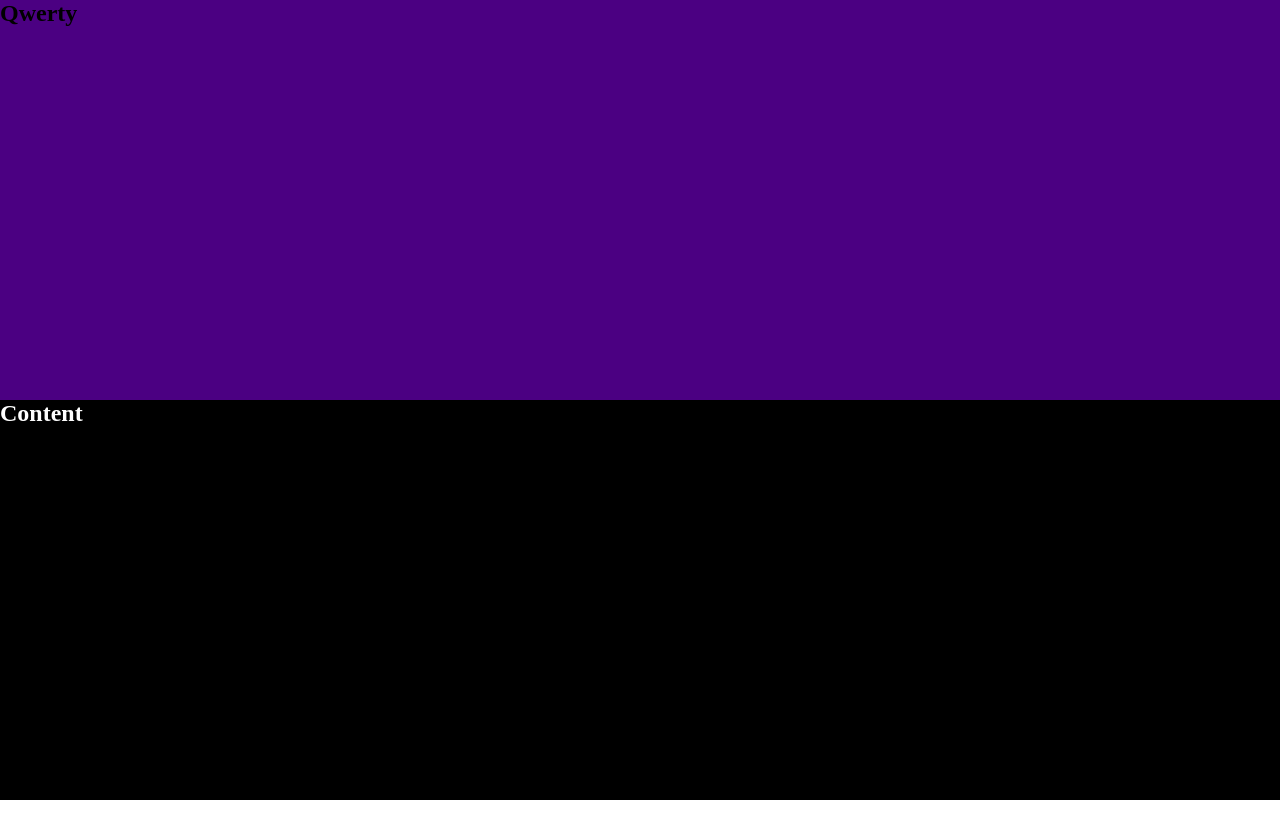
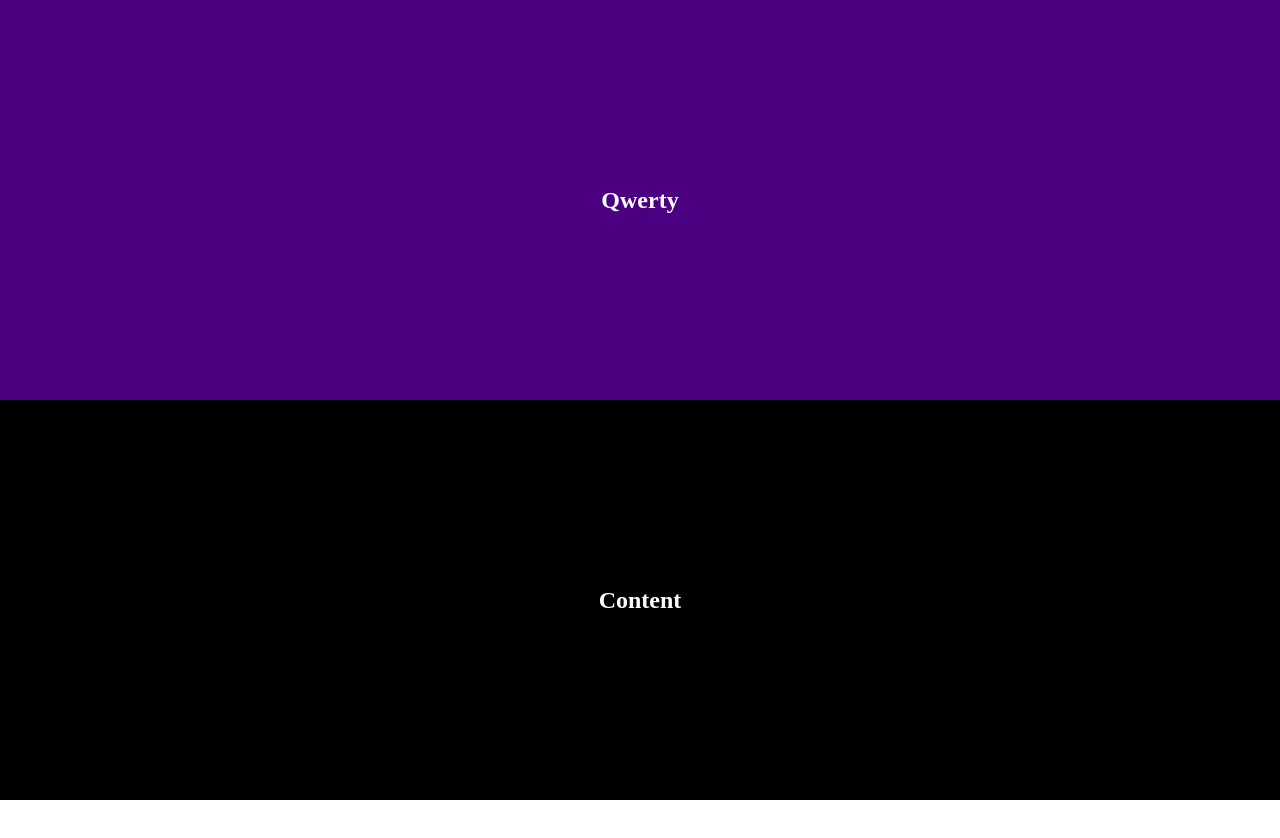
Before and after one commit to Saterlix/Proweb_project, a plain HTML site: page index.html in a window 1280 px wide. Shown: the top 838 px of the page. After the commit the page ends 800 px from the top, so only its background shows below. Drawn offline with Linux system fonts and the light colour scheme.

Commit message:
fix flex eror

```diff
--- a/styles/style.css
+++ b/styles/style.css
@@ -2,14 +2,20 @@
     margin: 0;
     padding: 0;
     box-sizing: border-box;
-    height: 2000px;
 }
 .header__nav {
     background: indigo;
+    color: #fff;
     height: 50vh;
+    display: flex;
+    justify-content: center;
+    align-items: center;
 }
 .header__content {
     background: #000;
     color: #fff;
     height: 50vh;
+    display: flex;
+    justify-content: center;
+    align-items: center;
 }
```
